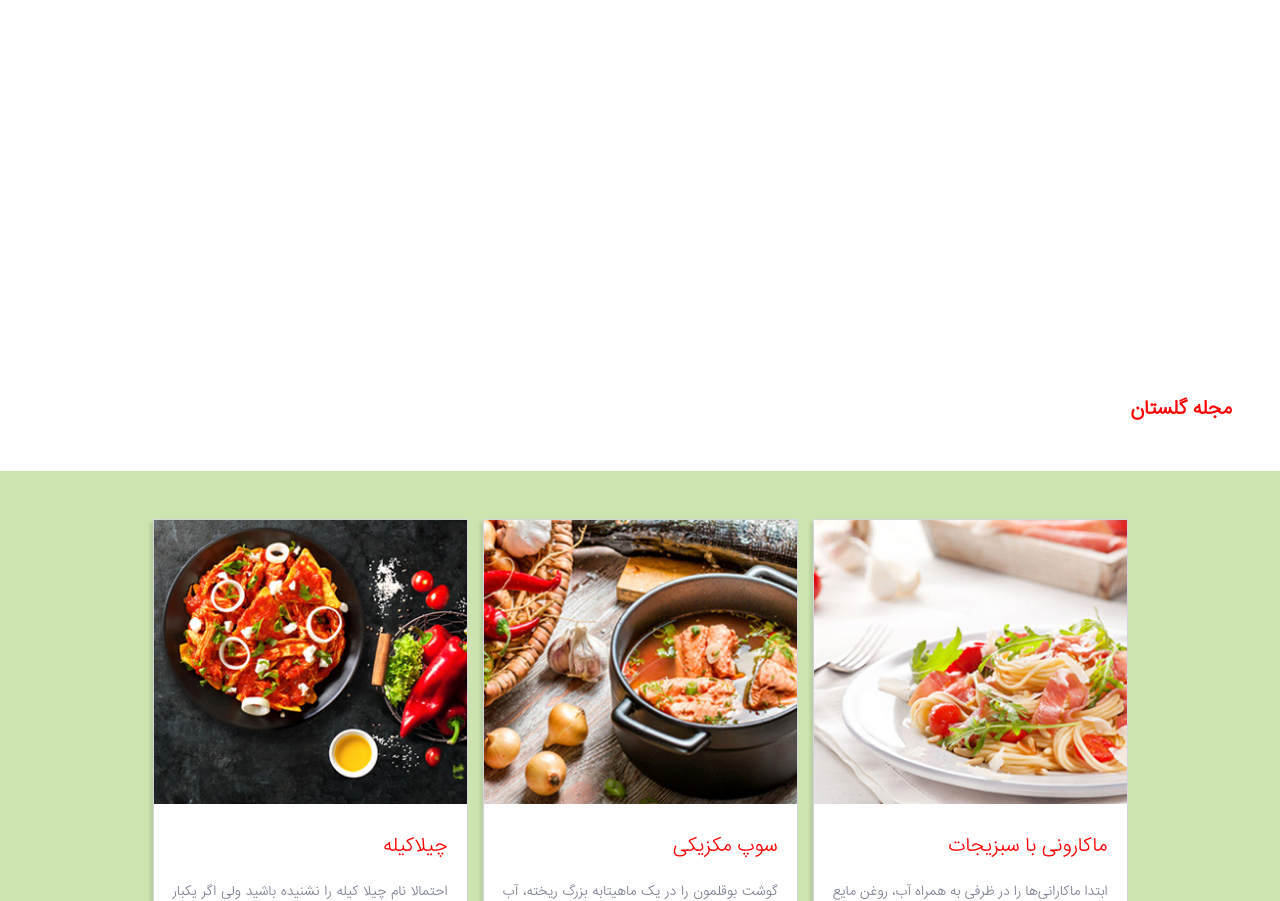
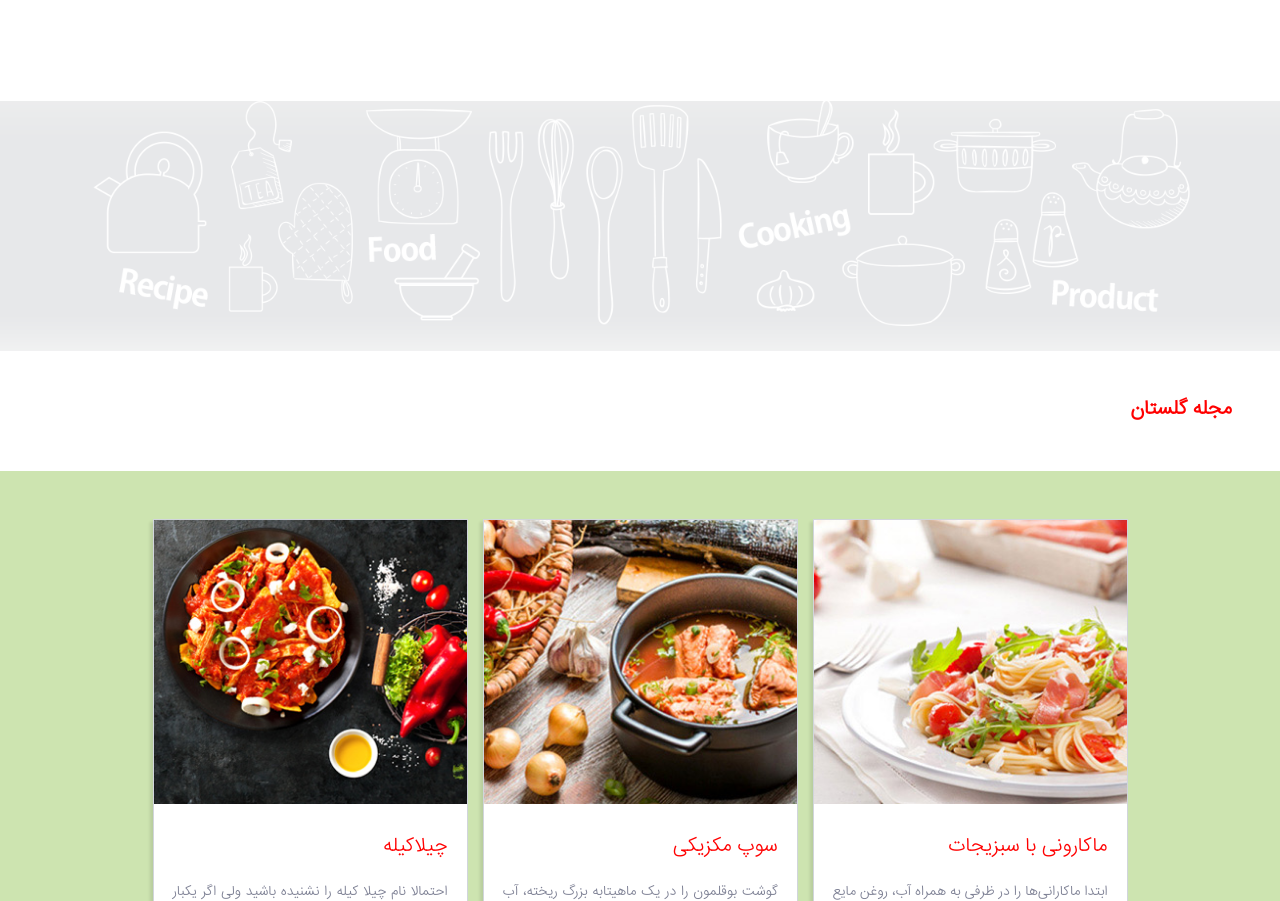
Before and after one commit to MatimTorabi/golestan, a website built with Vite: page index.html in a window 1280 px wide. Shown: the part 4729-5630 px from the top of the page. Built offline with nearby package versions, Linux system fonts and the light colour scheme.

Commit message:
update address cooking

```diff
--- a/src/css/activ.css
+++ b/src/css/activ.css
@@ -10,3 +10,6 @@
 html,body{
   scroll-behavior: smooth;
 }
+.paralax{
+  background-image: url("../../cooking/img-1.png");
+}
```
Also changed, not shown: cooking/img-1.png (renamed from public/images/cooking/img-1.png).
